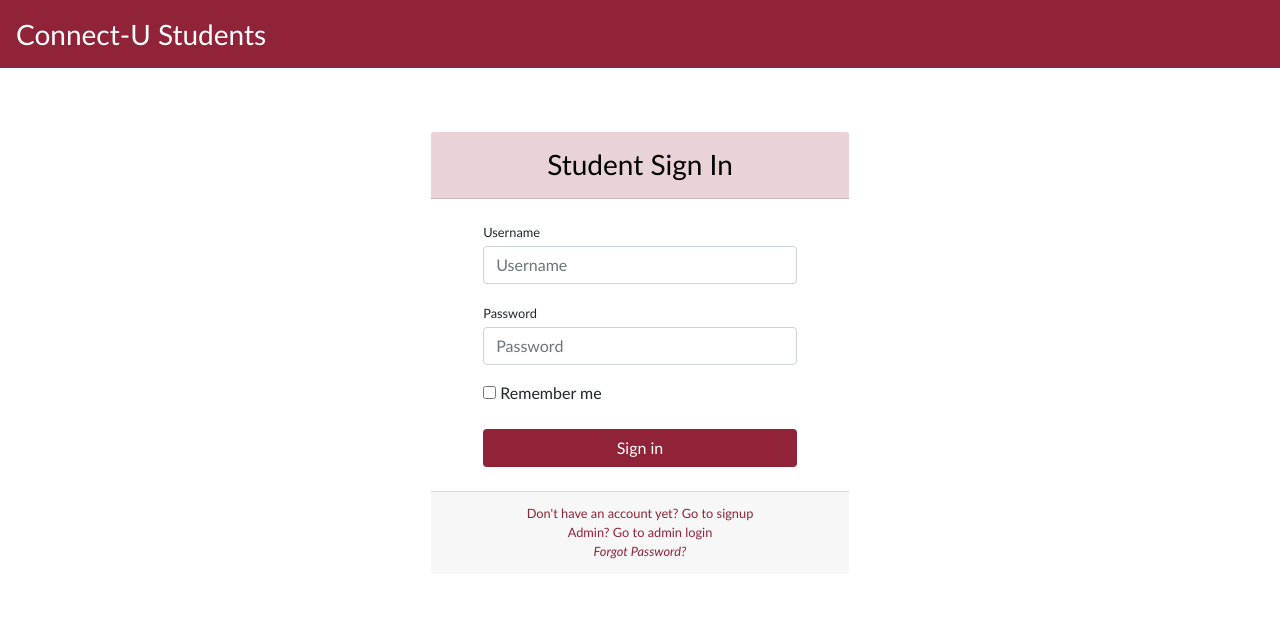
After one commit to Abdel1107/somethingdank-soen341project2023, a Django app: page /login/ in a window 1280 px wide. The commit adds this page. Shown: the top 637 px of the page. Run offline with Django 4.2, Linux system fonts and the light colour scheme; some libraries are stand-ins or nearby versions; some web fonts are replaced.

Commit message:
Implement Login and Logout
Create a user interface for a login and logout page and develop the necessary code to support these features in the backend.

Reference issue #15 & #16

```diff
--- a/connect_u/urls.py
+++ b/connect_u/urls.py
@@ -17,8 +17,16 @@ from django.contrib import admin
 from django.urls import path, include
 from student_portal.views import home, RegisterView
 
+from django.contrib.auth import views as auth_views
+from student_portal.views import CustomLoginView
+from student_portal.forms import LoginForm
+
 urlpatterns = [
     path('admin/', admin.site.urls),
     path('', include('student_portal.urls')),
     path('register/', RegisterView.as_view(), name='student_portal-register'),
+    path('login/', CustomLoginView.as_view(redirect_authenticated_user=True, template_name='student_portal/login.html',
+                                           authentication_form=LoginForm), name='student_portal-login'),
+    path('logout/', auth_views.LogoutView.as_view(template_name='student_portal/logout.html'),
+         name='student_portal-logout'),
 ]
--- a/student_portal/forms.py
+++ b/student_portal/forms.py
@@ -1,6 +1,6 @@
 from django import forms
 from django.contrib.auth.models import User
-from django.contrib.auth.forms import UserCreationForm
+from django.contrib.auth.forms import UserCreationForm, AuthenticationForm
 
 
 class RegisterForm(UserCreationForm):
@@ -42,3 +42,24 @@ class RegisterForm(UserCreationForm):
     class Meta:
         model = User
         fields = ['first_name', 'last_name', 'username', 'email', 'password1', 'password2']
+
+
+class LoginForm(AuthenticationForm):
+    username = forms.CharField(max_length=100,
+                               required=True,
+                               widget=forms.TextInput(attrs={'placeholder': 'Username',
+                                                             'class': 'form-control',
+                                                             }))
+    password = forms.CharField(max_length=50,
+                               required=True,
+                               widget=forms.PasswordInput(attrs={'placeholder': 'Password',
+                                                                 'class': 'form-control',
+                                                                 'data-toggle': 'password',
+                                                                 'id': 'password',
+                                                                 'name': 'password',
+                                                                 }))
+    remember_me = forms.BooleanField(required=False)
+
+    class Meta:
+        model = User
+        fields = ['username', 'password', 'remember_me']
--- a/student_portal/templates/student_portal/base.html
+++ b/student_portal/templates/student_portal/base.html
@@ -5,14 +5,11 @@
     <meta charset="utf-8">
     <meta name="viewport" content="width=device-width, initial-scale=1, shrink-to-fit=no">
 
-
     <!-- Bootstrap CSS -->
     <link rel="stylesheet" href="https://maxcdn.bootstrapcdn.com/bootstrap/4.0.0/css/bootstrap.min.css" integrity="sha384-Gn5384xqQ1aoWXA+058RXPxPg6fy4IWvTNh0E263XmFcJlSAwiGgFAW/dAiS6JXm" crossorigin="anonymous">
 
-
     <!--Font awesome icons -->
 	<link rel="stylesheet" href="https://use.fontawesome.com/releases/v5.8.2/css/all.css" integrity="sha384-oS3vJWv+0UjzBfQzYUhtDYW+Pj2yciDJxpsK1OYPAYjqT085Qq/1cq5FLXAZQ7Ay" crossorigin="anonymous">
-
 
     <!-- Gill Sans font -->
     <link href="https://fonts.googleapis.com/css2?family=Gill+Sans&display=swap" rel="stylesheet">
@@ -21,7 +18,6 @@
             font-family: 'Gill Sans', sans-serif;
         }
     </style>
-
 
     <title>{% block title %} {% endblock %} </title>
 </head>
@@ -33,6 +29,7 @@
         </button>
         <div class="collapse navbar-collapse" id="navbarCollapse">
             <div class="navbar-nav ml-auto">
+                {% if user.is_authenticated %}
                     <a href="#" class="nav-item nav-link" style="color: #D8D8D8; font-size: 18px">
                         <span class="fas fa-hand-holding-usd"></span>
                         Job Postings
@@ -42,15 +39,15 @@
                         <span class="fas fa-user"></span>
                         Profile
                     </a>
-               <a href="#" class="nav-item nav-link" style="color: #D8D8D8; font-size: 18px">
+                    <a href="{% url 'student_portal-logout' %}" class="nav-item nav-link" style="color: #D8D8D8; font-size: 18px">
                         <span>| </span>
                         <span class="fas fa-sign-out-alt"></span>
                         Logout
                     </a>
+                {% endif %}
             </div>
         </div>
     </nav>
-
 
     <div class="container p-3 my-3">
         <div class="row">
@@ -76,10 +73,8 @@
     <script src="https://cdnjs.cloudflare.com/ajax/libs/popper.js/1.12.9/umd/popper.min.js" integrity="sha384-ApNbgh9B+Y1QKtv3Rn7W3mgPxhU9K/ScQsAP7hUibX39j7fakFPskvXusvfa0b4Q" crossorigin="anonymous"></script>
     <script src="https://maxcdn.bootstrapcdn.com/bootstrap/4.0.0/js/bootstrap.min.js" integrity="sha384-JZR6Spejh4U02d8jOt6vLEHfe/JQGiRRSQQxSfFWpi1MquVdAyjUar5+76PVCmYl" crossorigin="anonymous"></script>
 
-
     <!-- A plugin for password show/hide  -->
     <script src="https://unpkg.com/bootstrap-show-password@1.2.1/dist/bootstrap-show-password.min.js"></script>
 
-
 </body>
 </html>
--- /dev/null
+++ b/student_portal/templates/student_portal/login.html
@@ -0,0 +1,73 @@
+{% extends "student_portal/base.html" %}
+{% block title %} Login | Connect-U Students {% endblock title%}
+{% block content %}
+    <div class="form-content my-3 p-3">
+        <div class="container">
+            <div class="row justify-content-center">
+                <div class="col-lg-5">
+                    <div class="card shadow-lg border-0 rounded-lg mt-0 mb-3">
+                        <div class="card-header justify-content-center" style="background-color: #E9D3D7; color: black;">
+                          <h3 class="font-weight-light my-1 text-center">Student Sign In</h3>
+                        </div>
+                        {% if form.errors %}
+                            <div class="alert alert-danger alert-dismissible" role="alert">
+                                <div id="form_errors">
+                                    {% for key, value in form.errors.items %}
+                                        <strong>{{ value }}</strong>
+                                    {% endfor %}
+                                </div>
+                                <button type="button" class="close" data-dismiss="alert" aria-label="Close">
+                                    <span aria-hidden="true">&times;</span>
+                                </button>
+                            </div>
+                        {% endif %}
+                        <div class="card-body">
+                            <form method="POST">
+                                {% csrf_token %}
+                                <div class="form-row">
+                                    <div class="col-md-10 offset-md-1">
+                                        <div class="form-group">
+                                            <label class="small mb-1">Username</label>
+                                            {{ form.username }}
+                                        </div>
+                                    </div>
+                                </div>
+                                <div class="form-row">
+                                    <div class="col-md-10 offset-md-1">
+                                        <div class="form-group">
+                                          <label class="small mb-1">Password</label>
+                                          {{ form.password }}
+                                        </div>
+                                    </div>
+                                </div>
+                                <div class="form-row">
+                                    <div class="col-md-10 offset-md-1">
+                                        <div class="form-group">
+                                            <!-- Add a Remember me functionality -->
+                                            {{ form.remember_me }}
+                                            <label> Remember me</label>
+                                        </div>
+                                    </div>
+                                </div>
+                                <div class="form-row">
+                                    <div class="col-md-10 offset-md-1">
+                                        <div class="form-group mt-0 mb-1">
+                                          <button name="login" class="col-md-12 btn" id="login" style="background-color: #912338; color: white;">Sign in</button>
+                                        </div>
+                                    </div>
+                                </div>
+                            </form>
+                        </div>
+                        <div class="card-footer text-center">
+                            <div class="small">
+                                <a href="{% url 'student_portal-register' %}" style="color:#912338;">Don't have an account yet? Go to signup</a><br>
+                                <a href="/admin" style="color:#912338;">Admin? Go to admin login</a><br>
+                                <a href="#" style="color:#912338;"><i>Forgot Password?</i></a>
+                            </div>
+                        </div>
+                    </div>
+                </div>
+            </div>
+        </div>
+     </div>
+{% endblock content %}
--- a/student_portal/views.py
+++ b/student_portal/views.py
@@ -2,7 +2,8 @@ from django.shortcuts import render, redirect
 from django.contrib import messages
 from django.views import View
 
-from .forms import RegisterForm
+from django.contrib.auth.views import LoginView
+from .forms import RegisterForm, LoginForm
 
 
 def home(request):
@@ -13,6 +14,14 @@ class RegisterView(View):
     form_class = RegisterForm
     initial = {'key': 'value'}
     template_name = 'student_portal/register.html'
+
+    def dispatch(self, request, *args, **kwargs):
+        # will redirect to the home page if a user tries to access the register page while logged in
+        if request.user.is_authenticated:
+            return redirect(to='/')
+
+        # else process dispatch as it otherwise normally would
+        return super(RegisterView, self).dispatch(request, *args, **kwargs)
 
     def get(self, request, *args, **kwargs):
         form = self.form_class(initial=self.initial)
@@ -27,6 +36,23 @@ class RegisterView(View):
             username = form.cleaned_data.get('username')
             messages.success(request, f'Account created for {username}')
 
-            return redirect(to='/')
+            return redirect(to='student_portal-login')
 
         return render(request, self.template_name, {'form': form})
+
+
+class CustomLoginView(LoginView):
+    form_class = LoginForm
+
+    def form_valid(self, form):
+        remember_me = form.cleaned_data.get('remember_me')
+
+        if not remember_me:
+            # set session expiry to 0 seconds. So it will automatically close the session after the browser is closed.
+            self.request.session.set_expiry(0)
+
+            # Set session as modified to force data updates/cookie to be saved.
+            self.request.session.modified = True
+
+        # else browser session will be as long as the session cookie time "SESSION_COOKIE_AGE" defined in settings.py
+        return super(CustomLoginView, self).form_valid(form)
```
Also changed, not shown: connect_u/settings.py (+5 -6 lines), student_portal/templates/student_portal/home.html (+6 -4 lines), student_portal/templates/student_portal/logout.html (added, +13 -0 lines). Lines whose indentation alone changed are shown as unchanged.
